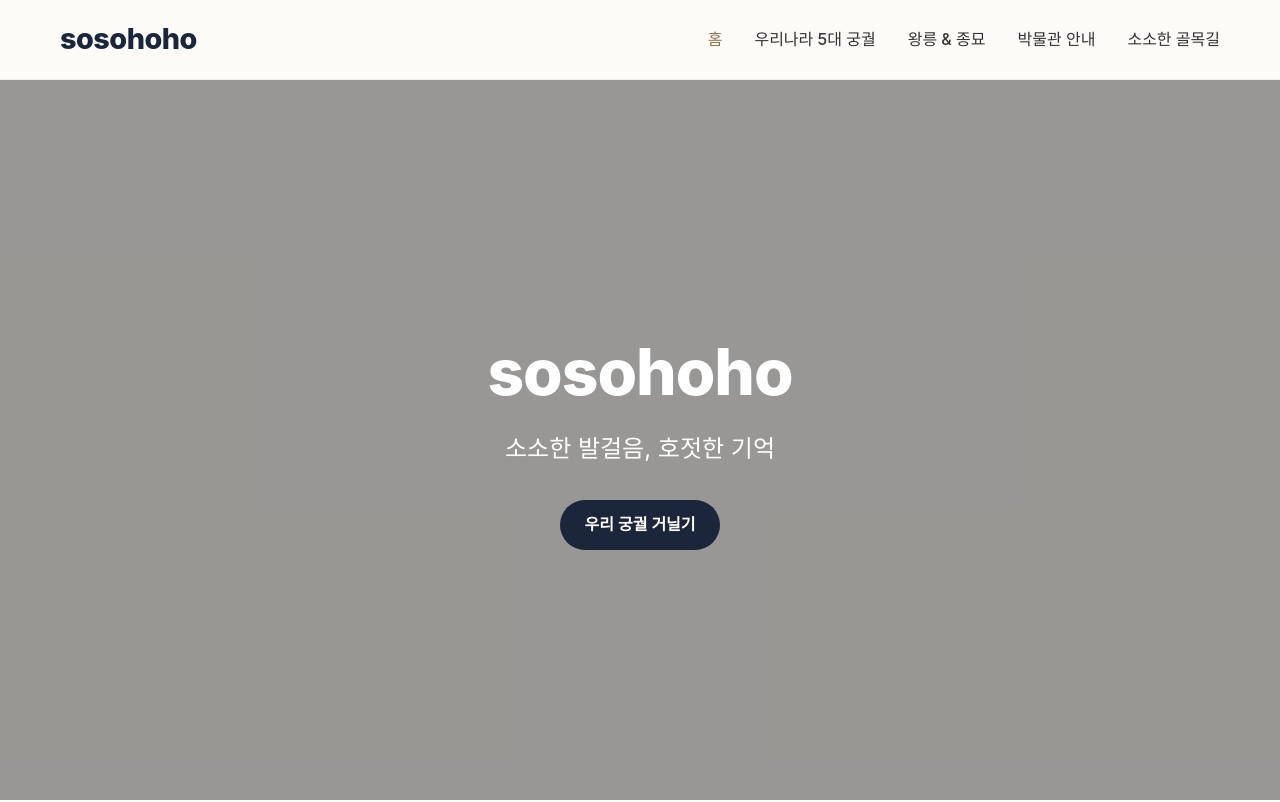
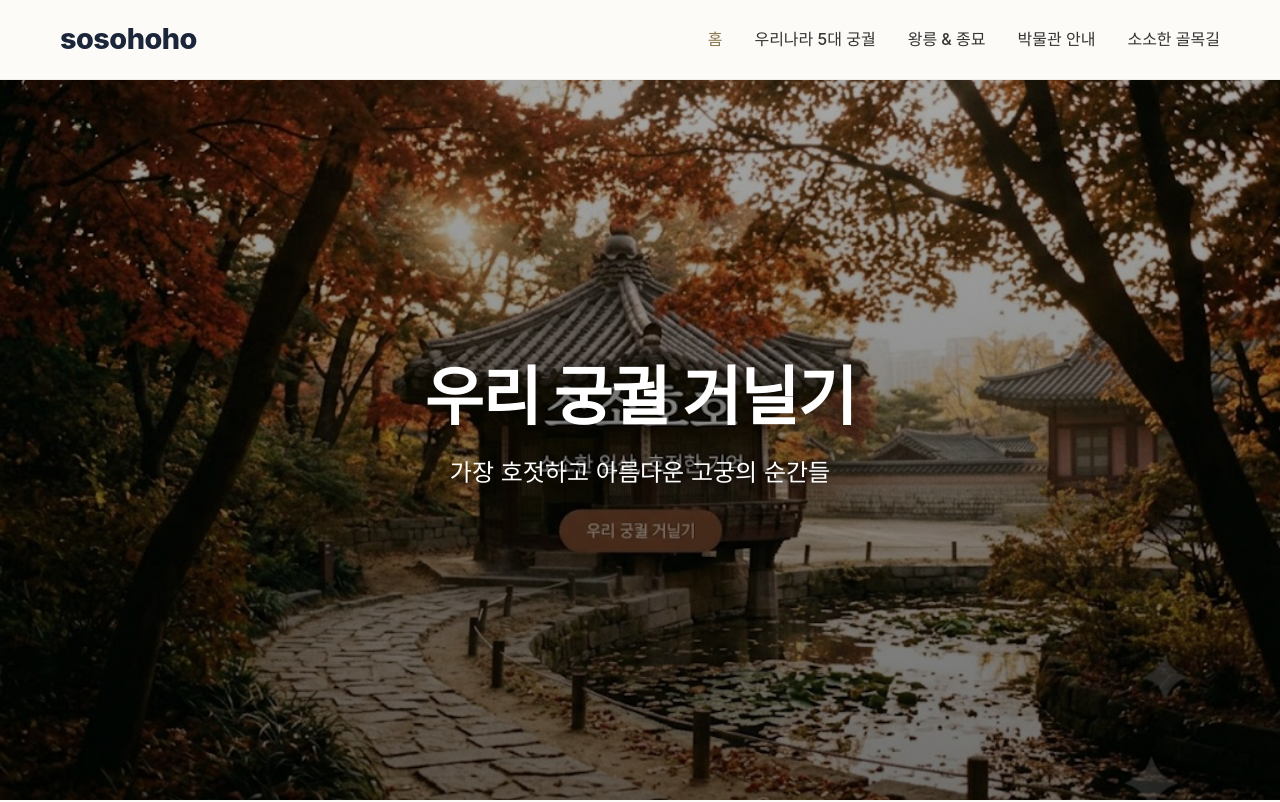
Before and after one commit to smartact535402-tech/sosohoho-web, a React (Vite) app: page / in a window 1280 px wide. Shown: the top 802 px of the page. Built offline with nearby package versions, Linux system fonts and the light colour scheme; a web font is replaced by a local one.

Commit message:
feat: 메인 히어로 섹션 배경 이미지 추가 (궁권사진.jpg) 및 타이틀 레이아웃 개선

```diff
--- a/src/pages/Home.css
+++ b/src/pages/Home.css
@@ -2,26 +2,31 @@
   position: relative;
   height: calc(100vh - var(--header-height));
   min-height: 600px;
-  background-image: url('/home_banner.png');
+  background-image: linear-gradient(rgba(0, 0, 0, 0.35), rgba(0, 0, 0, 0.55)), url('/home_banner.jpg');
   background-size: cover;
   background-position: center;
   display: flex;
+  flex-direction: column;
   align-items: center;
   justify-content: center;
   text-align: center;
   color: var(--color-white);
 }
 
-.hero-overlay {
-  position: absolute;
-  top: 0; left: 0; right: 0; bottom: 0;
-  background: rgba(0, 0, 0, 0.4);
+.hero-content {
+  position: relative;
+  z-index: 2;
+  animation: fadeInUp 1.2s cubic-bezier(0.16, 1, 0.3, 1) forwards;
 }
 
-.hero-content {
-  position: relative;
-  z-index: 1;
-  padding: 0 20px;
+.hero-link-overlay {
+  position: absolute;
+  top: 0;
+  left: 0;
+  width: 100%;
+  height: 100%;
+  z-index: 10;
+  cursor: pointer;
 }
 
 .hero-title {
@@ -30,12 +35,25 @@
   margin-bottom: 1rem;
   color: var(--color-white);
   letter-spacing: -1px;
+  text-shadow: 0 4px 15px rgba(0, 0, 0, 0.4);
 }
 
 .hero-subtitle {
   font-size: 1.5rem;
   font-weight: 400;
   margin-bottom: 2rem;
+  text-shadow: 0 2px 10px rgba(0, 0, 0, 0.4);
+}
+
+@keyframes fadeInUp {
+  from {
+    opacity: 0;
+    transform: translateY(20px);
+  }
+  to {
+    opacity: 1;
+    transform: translateY(0);
+  }
 }
 
 .concept-section {
--- a/src/pages/Home.jsx
+++ b/src/pages/Home.jsx
@@ -6,12 +6,11 @@ const Home = () => {
   return (
     <>
       <section className="hero-section">
-        <div className="hero-overlay"></div>
         <div className="hero-content">
-          <h1 className="hero-title">sosohoho</h1>
-          <p className="hero-subtitle">소소한 발걸음, 호젓한 기억</p>
-          <Link to="/palaces" className="btn">우리 궁궐 거닐기</Link>
+          <h1 className="hero-title">우리 궁궐 거닐기</h1>
+          <p className="hero-subtitle">가장 호젓하고 아름다운 고궁의 순간들</p>
         </div>
+        <Link to="/palaces" className="hero-link-overlay" aria-label="우리 궁궐 거닐기"></Link>
       </section>
 
       <section className="section concept-section">
```
Also changed, not shown: public/home_banner.jpg (added).
